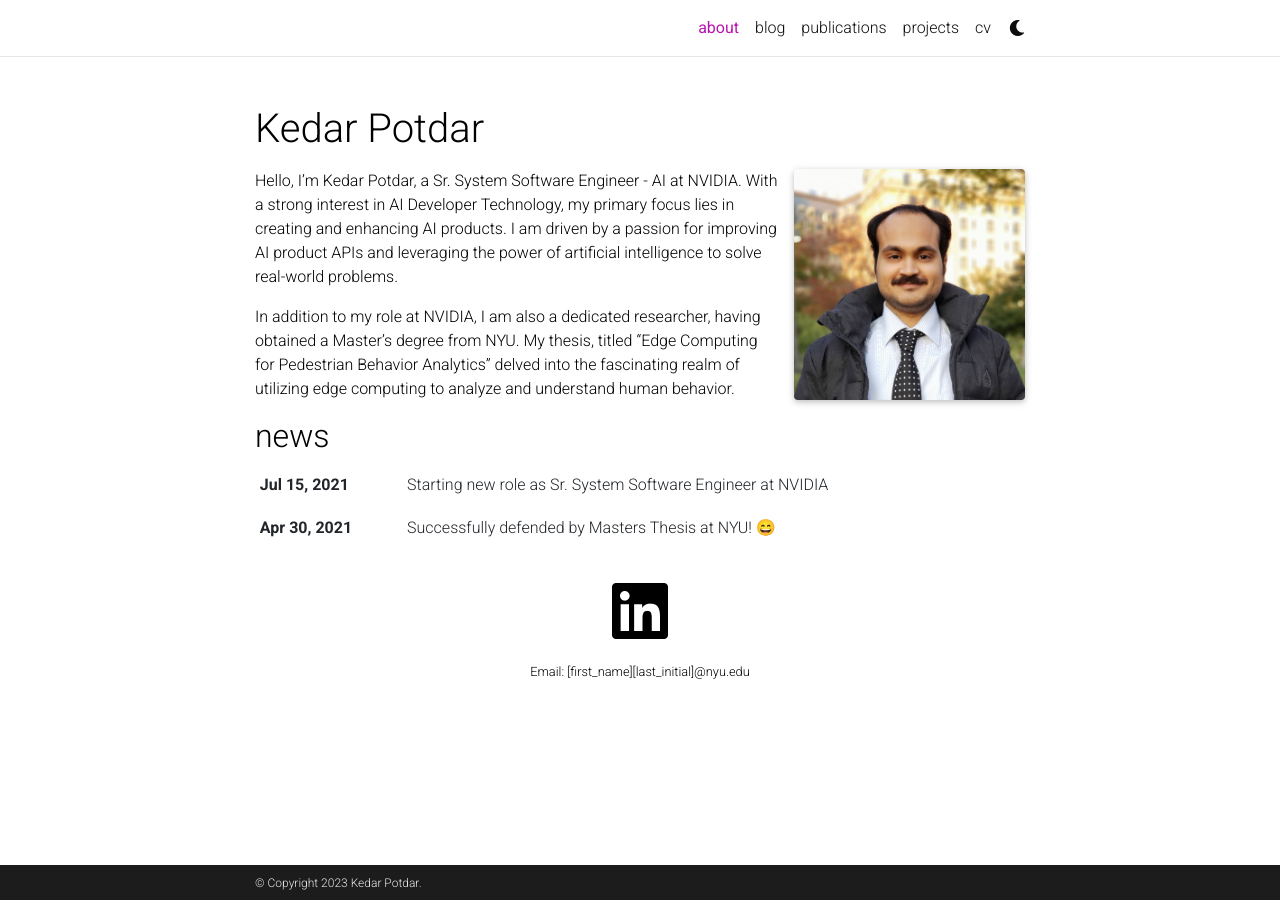
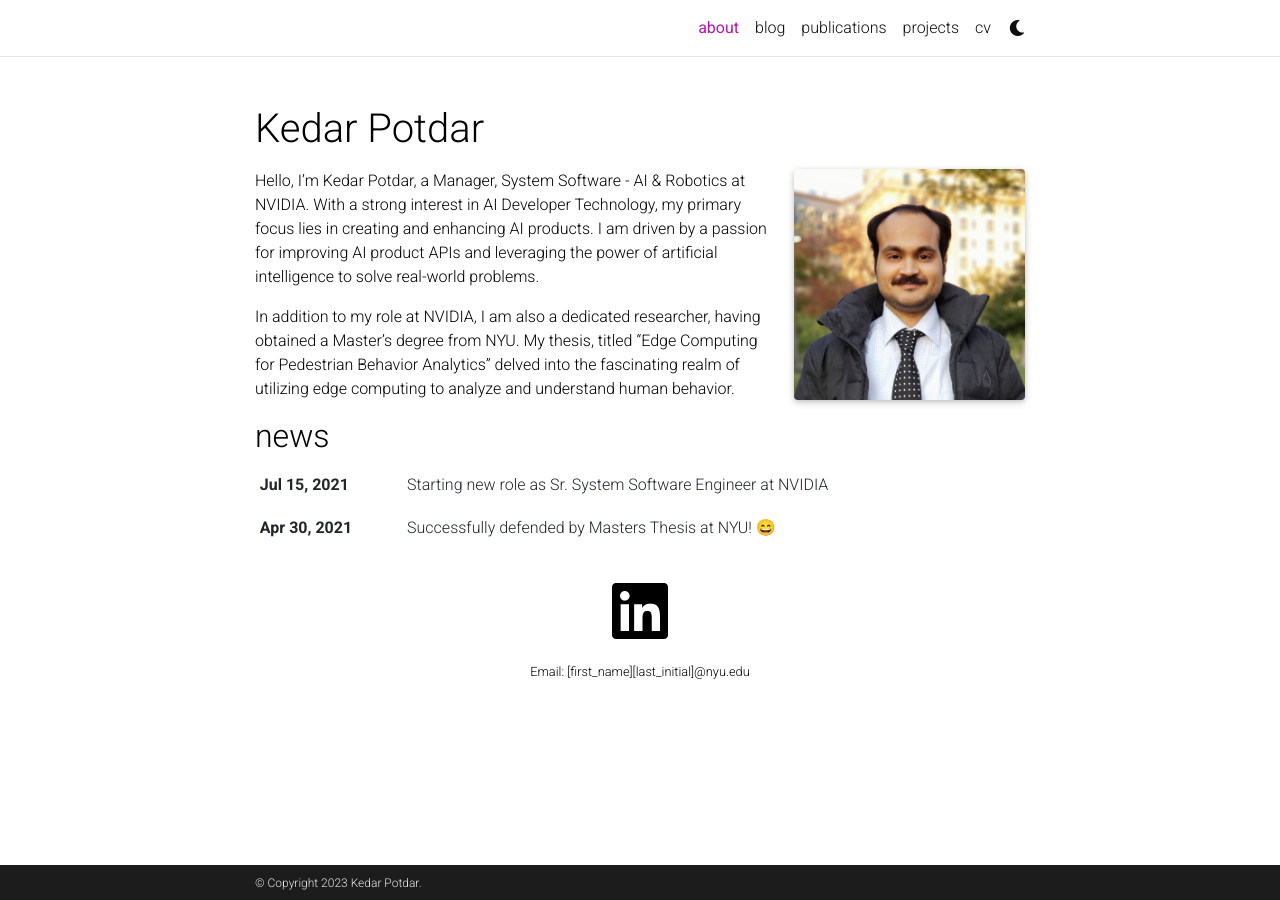
Before and after one commit to kedar123pro/kedar123pro.github.io, a Jekyll site: the page built from _pages/about.md, in a window 1280 px wide. Built offline with Jekyll 4.4.1, drawn with Linux system fonts in a browser that asks for light colours; full-size pictures stand in for the smaller copies a plugin makes; emoji names are drawn with the system emoji font; comment, search, counter and statistics services are not loaded; a style sheet for code colours, icons or effects is not loaded.

Commit message:
Update about.md

```diff
--- a/_pages/about.md
+++ b/_pages/about.md
@@ -16,6 +16,6 @@
 social: true  # includes social icons at the bottom of the page
 ---
 
-Hello, I'm Kedar Potdar, a Sr. System Software Engineer - AI at NVIDIA. With a strong interest in AI Developer Technology, my primary focus lies in creating and enhancing AI products. I am driven by a passion for improving AI product APIs and leveraging the power of artificial intelligence to solve real-world problems.
+Hello, I'm Kedar Potdar, a Manager, System Software - AI & Robotics at NVIDIA. With a strong interest in AI Developer Technology, my primary focus lies in creating and enhancing AI products. I am driven by a passion for improving AI product APIs and leveraging the power of artificial intelligence to solve real-world problems.
 
 In addition to my role at NVIDIA, I am also a dedicated researcher, having obtained a Master's degree from NYU. My thesis, titled "Edge Computing for Pedestrian Behavior Analytics" delved into the fascinating realm of utilizing edge computing to analyze and understand human behavior.
```
